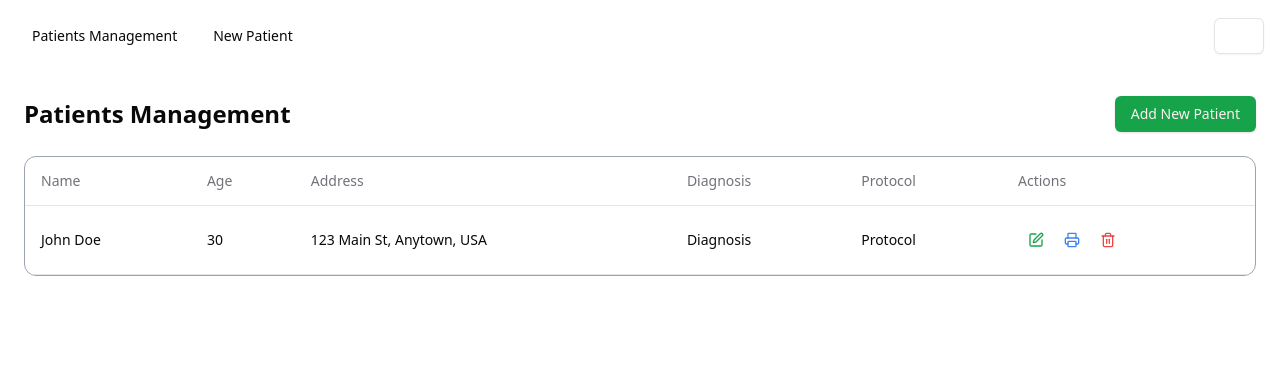
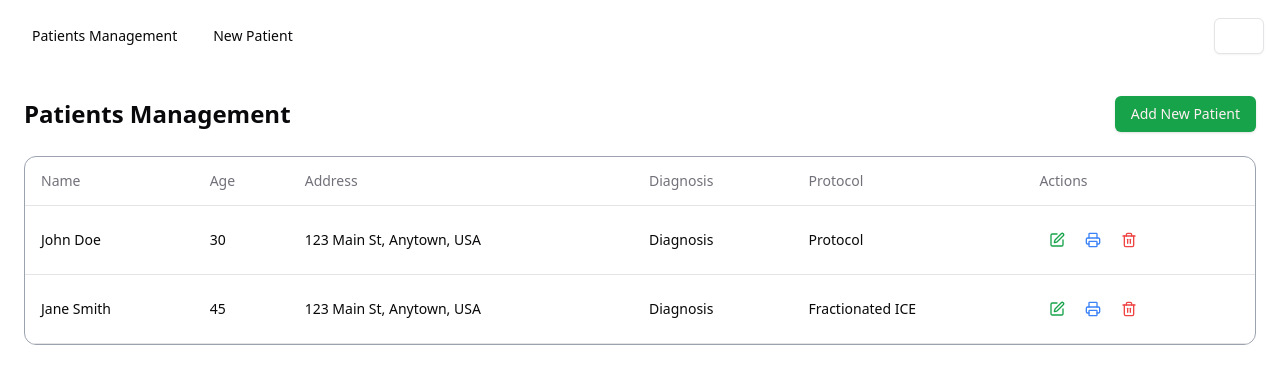
Before and after one commit to sajjad-ag/vuejs-training, a Vue app: page / in a window 1280 px wide. Shown: the top 384 px of the page. Built offline with nearby package versions, Linux system fonts and the light colour scheme; some icons are missing.

Commit message:
added drug dose field

```diff
--- a/src/components/PatientForm.vue
+++ b/src/components/PatientForm.vue
@@ -53,7 +53,8 @@ const formSchema = toTypedSchema(
     protocolName: z.string().min(1, 'Protocol name is required'),
     numberOfDoses: z.number({ invalid_type_error: 'Number of doses must be a number' }),
     specialist: z.string().min(1, 'Specialist name is required'),
-    drugs: z.array(
+    drugs: z
+      .array(
         z.object({
           no: z.string(),
           name: z.string(),
@@ -62,8 +63,10 @@ const formSchema = toTypedSchema(
           timeToStartAdministration: z.string(),
           durationOfAdministration: z.string(),
           note: z.string(),
+          dose: z.string(),
         }),
-    ),
+      )
+      .optional(),
   }),
 )
 const form = useForm({
@@ -127,7 +130,6 @@ const addDrug = () => {
     ...form.values.drugs,
     {
       id: Date.now().toString(),
-      no: '',
     },
   ])
 }
@@ -345,19 +347,19 @@ const onSubmit = form.handleSubmit((values) => {
               <div class="flex flex-col gap-4">
                 <div
                   v-for="(drug, index) in componentField.modelValue"
-                  :key="drug.no"
+                  :key="index"
                   class="flex flex-col gap-4"
                 >
-                  <div class="grid grid-cols-6 gap-2">
-                    <div class="col-span-6 md:col-span-2 space-y-2">
+                  <div class="grid grid-cols-12 gap-2">
+                    <div class="col-span-12 md:col-span-3 space-y-2">
                       <Label for="drug-no">Drug No</Label>
                       <Input type="text" v-model="drug.no" placeholder="No" id="drug-no" />
                     </div>
-                    <div class="col-span-6 md:col-span-2 space-y-2">
+                    <div class="col-span-12 md:col-span-3 space-y-2">
                       <Label for="drug-name">Drug Name</Label>
                       <Input type="text" v-model="drug.name" placeholder="Name" id="drug-name" />
                     </div>
-                    <div class="col-span-6 md:col-span-2 space-y-2">
+                    <div class="col-span-12 md:col-span-3 space-y-2">
                       <Label for="diluted-in">Diluted in</Label>
                       <Input
                         type="text"
@@ -366,7 +368,11 @@ const onSubmit = form.handleSubmit((values) => {
                         id="diluted-in"
                       />
                     </div>
-                    <div class="col-span-6 md:col-span-2 space-y-2">
+                    <div class="col-span-12 md:col-span-3 space-y-2">
+                      <Label for="dose">Dose</Label>
+                      <Input type="text" v-model="drug.dose" placeholder="Dose" id="dose" />
+                    </div>
+                    <div class="col-span-12 md:col-span-4 space-y-2">
                       <Label for="rout-of-administration">Rout Of Administration</Label>
                       <Input
                         type="text"
@@ -376,7 +382,7 @@ const onSubmit = form.handleSubmit((values) => {
                       />
                     </div>
 
-                    <div class="col-span-6 md:col-span-2 space-y-2">
+                    <div class="col-span-12 md:col-span-4 space-y-2">
                       <Label for="time-to-start-administration">Time To Start Administration</Label>
                       <Input
                         type="text"
@@ -386,7 +392,7 @@ const onSubmit = form.handleSubmit((values) => {
                       />
                     </div>
 
-                    <div class="col-span-6 md:col-span-2 space-y-2">
+                    <div class="col-span-12 md:col-span-4 space-y-2">
                       <Label for="duration-of-administration">Duration Of Administration</Label>
                       <Input
                         type="text"
@@ -396,7 +402,7 @@ const onSubmit = form.handleSubmit((values) => {
                       />
                     </div>
 
-                    <div class="col-span-6 md:col-span-2 space-y-2">
+                    <div class="col-span-12 md:col-span-4 space-y-2">
                       <Label for="note">Note</Label>
                       <Textarea v-model="drug.note" placeholder="Notes" id="note" />
                     </div>
--- a/src/stores/patients.js
+++ b/src/stores/patients.js
@@ -39,6 +39,46 @@ export const usePatientStore = defineStore('patients', () => {
           timeToStartAdministration: '',
           durationOfAdministration: '50 min',
           dose: '8mg',
+          note: '',
+        },
+      ],
+    },
+    {
+      id: Date.now().toString(),
+      name: 'Jane Smith',
+      age: 45,
+      address: '123 Main St, Anytown, USA',
+      diagnosis: 'Diagnosis',
+      protocol: 'Fractionated ICE',
+      specialist: 'Mary Doe',
+      date: '2025-01-09',
+      bsa: '1.6',
+      room: '202',
+      gender: 'Female',
+      caseSheetNumber: '7832652234',
+      protocolName: 'Fractionated ICE',
+      numberOfDoses: 2,
+      drugs: [
+        {
+          id: Date.now().toString(),
+          no: 'D1/3',
+          name: 'Etoposide',
+          dilutedIn: '500cc',
+          routOfAdministration: 'Iv infusion',
+          timeToStartAdministration: '',
+          durationOfAdministration: '1 hour',
+          dose: '100mg/m2',
+          note: '',
+        },
+        {
+          id: Date.now().toString(),
+          no: 'D1/3',
+          name: 'Carboplatin*',
+          dilutedIn: '500cc',
+          routOfAdministration: 'Iv direct',
+          timeToStartAdministration: '',
+          durationOfAdministration: '30 min',
+          dose: 'AUC =5',
           note: '',
         },
       ],
```
Lines whose indentation alone changed are shown as unchanged.
